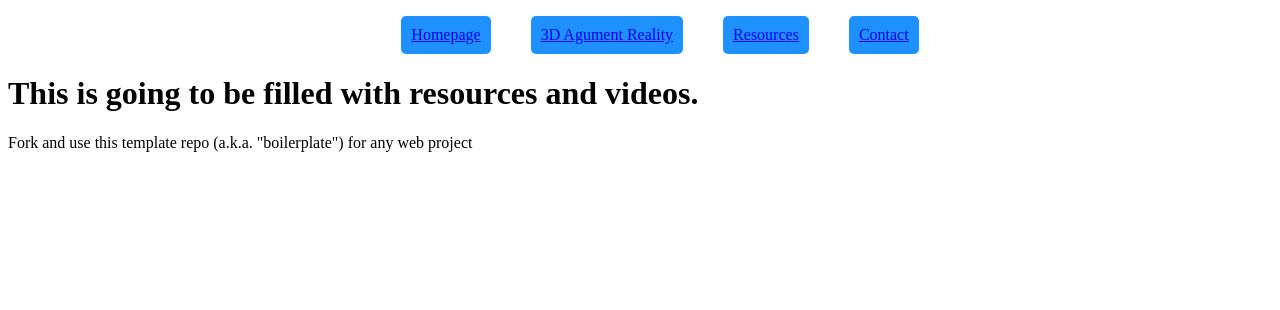
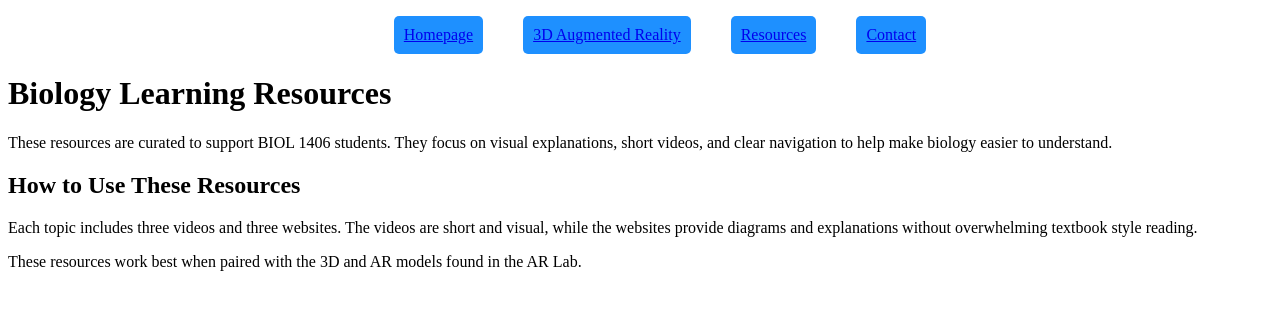
Before and after one commit to Kaehyuni/final-project-3dar, a plain HTML site: page resources.html in a window 1280 px wide. Drawn offline with Linux system fonts and the light colour scheme.

Commit message:
Enhance resources.html with navigation and sections
Added navigation and content sections for biology resources.

```diff
--- a/resources.html
+++ b/resources.html
@@ -7,16 +7,39 @@
 	<link rel="stylesheet" href="styles.css">
 </head>
 <body>
+
+<!-- Navigation -->
 <nav>
   <ul>
     <li><a href="index.html">Homepage</a></li>
-    <li><a href="3dar.html">3D Agument Reality</a></li>
+    <li><a href="3dar.html">3D Augmented Reality</a></li>
     <li><a href="resources.html">Resources</a></li>
     <li><a href="contact.html">Contact</a></li>
   </ul>
 </nav>
-	<h1>This is going to be filled with resources and videos.</h1>
-	<p>Fork and use this template repo (a.k.a. "boilerplate") for any web project</p>
 
+<!-- Hero Section -->
+<header class="hero">
+  <h1>Biology Learning Resources</h1>
+  <p class="hero-text">
+    These resources are curated to support BIOL 1406 students.
+    They focus on visual explanations, short videos, and clear navigation
+    to help make biology easier to understand.
+  </p>
+</header>
+
+<!-- Intro Section -->
+<section class="about">
+  <h2>How to Use These Resources</h2>
+  <p>
+    Each topic includes three videos and three websites.
+    The videos are short and visual, while the websites provide diagrams
+    and explanations without overwhelming textbook style reading.
+  </p>
+  <p>
+    These resources work best when paired with the 3D and AR models
+    found in the AR Lab.
+  </p>
+</section>
 </body>
 </html>
```
